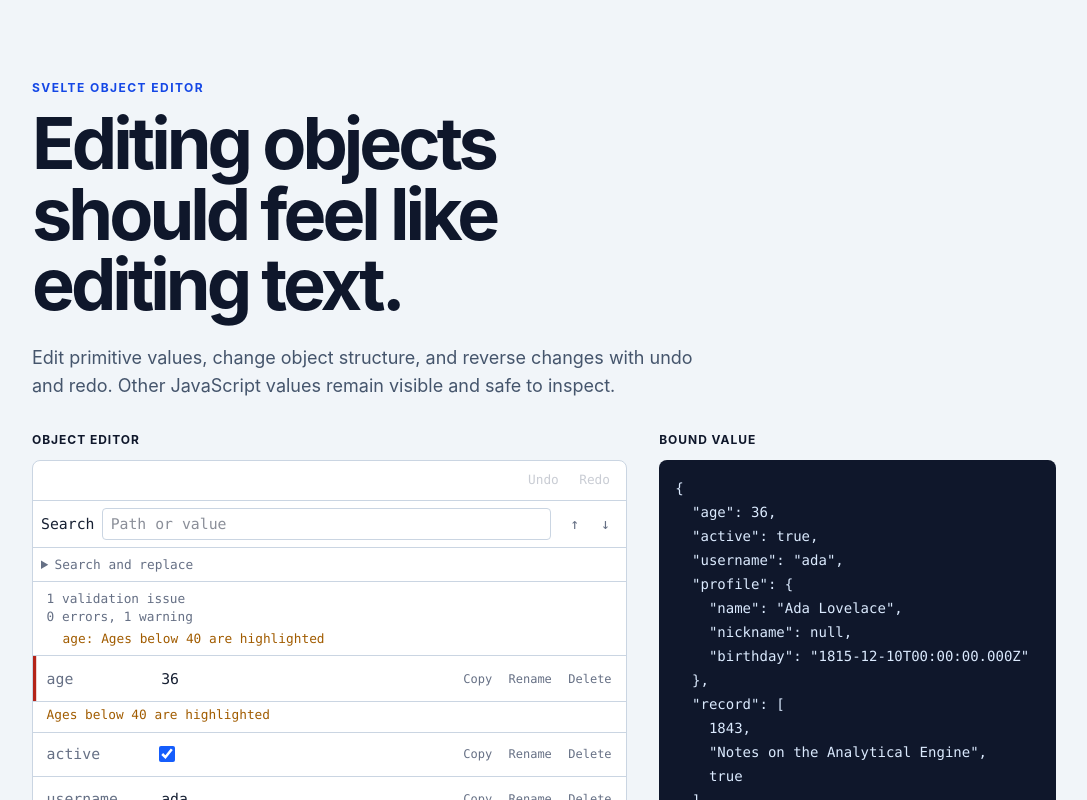
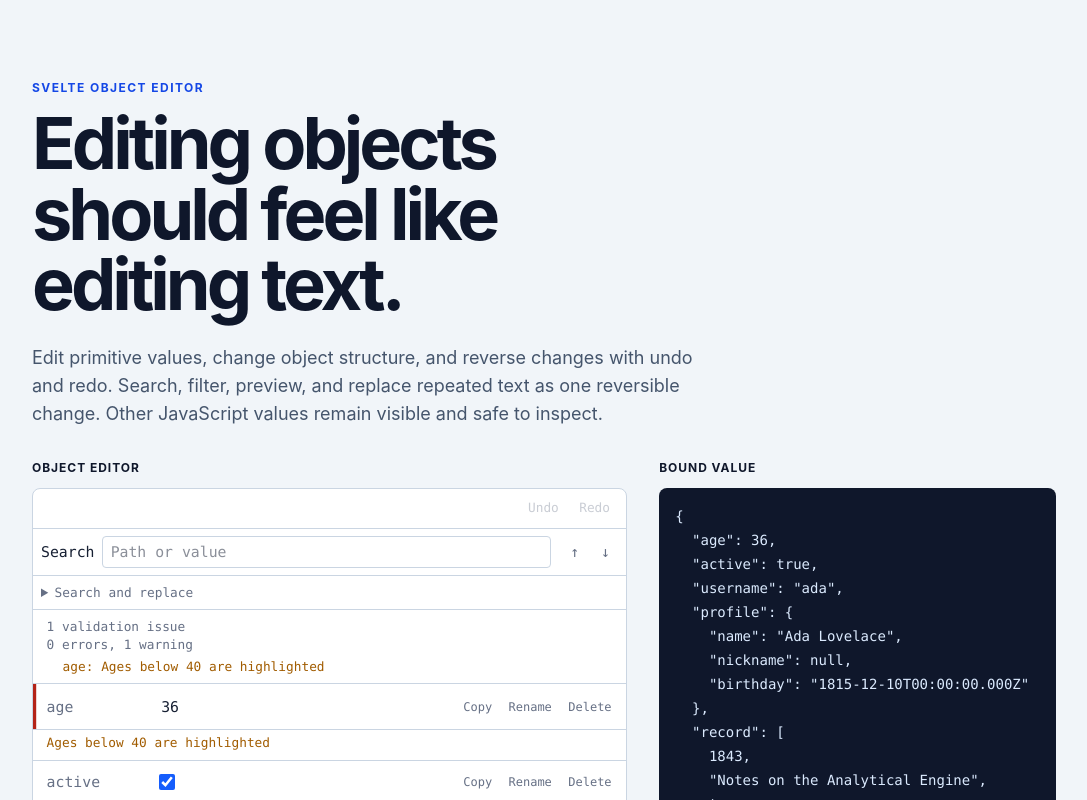
Before and after one commit to andrea-baldin/soe, a Svelte app in the folder demo/: page / in a window 1280 px wide. Shown: the top 800 px of the page, without its empty margins (96-1183 px from the left). Built offline with nearby package versions, Linux system fonts and the light colour scheme.

Commit message:
docs: demonstrate advanced search and replace

```diff
--- a/demo/src/App.svelte
+++ b/demo/src/App.svelte
@@ -156,7 +156,8 @@
       </h1>
       <p class="mt-6 max-w-2xl text-lg leading-7 text-slate-600">
         Edit primitive values, change object structure, and reverse changes with
-        undo and redo. Other JavaScript values remain visible and safe to
+        undo and redo. Search, filter, preview, and replace repeated text as one
+        reversible change. Other JavaScript values remain visible and safe to
         inspect.
       </p>
     </header>
```
Also changed, not shown: 3 other files (tests, documents, lock files or other folders).
